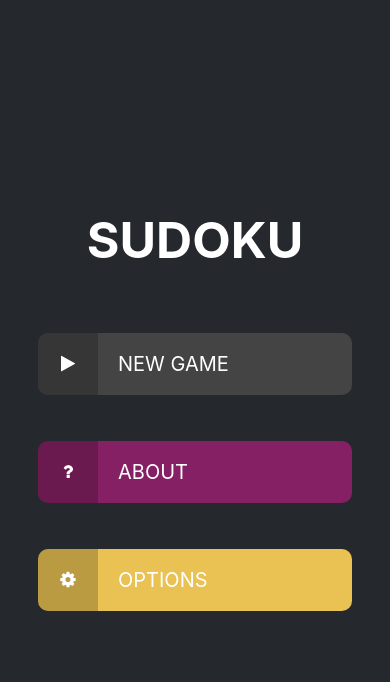
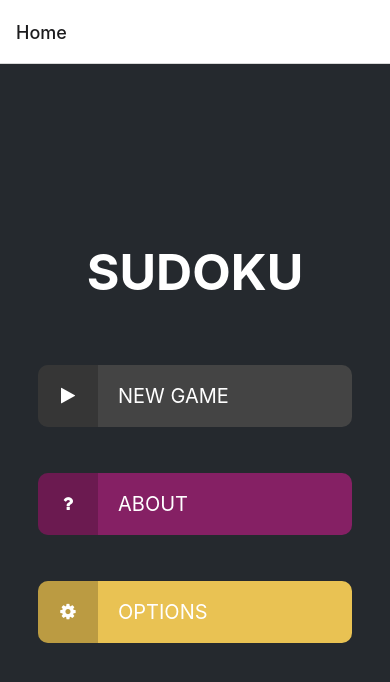
Before and after one commit to dsaavedr/sudoku-app, a React Native app: screen /Home in a window 390 px wide. Shown: the top 682 px of the page. Built offline with nearby package versions, Linux system fonts and the light colour scheme.

Commit message:
Added navigator packages

```diff
--- a/App.js
+++ b/App.js
@@ -1,13 +1,23 @@
 import { StatusBar } from 'expo-status-bar';
 import { StyleSheet, View } from 'react-native';
-import {MainMenu} from './src/views';
+import { NavigationContainer } from '@react-navigation/native';
+import { createStackNavigator } from '@react-navigation/stack';
+
+import { Home } from './src/views';
+
+const Stack = createStackNavigator();
 
 export default function App() {
   return (
-    <View style={styles.container}>
-      <MainMenu />
+    <NavigationContainer>
+      <Stack.Navigator>
+        <Stack.Screen
+          name="Home"
+          component={Home}
+        />
+      </Stack.Navigator>
       <StatusBar style="auto" />
-    </View>
+    </NavigationContainer>
   );
 }
 
--- a/src/views/MainMenu.js
+++ b/src/views/Home.js
@@ -51,9 +51,11 @@ export default function MainMenu() {
 
   return (
     <View style={styles.container}>
-      <Text style={styles.title}>Sudoku</Text>
-      <View style={styles.buttonList}>
-        {buttonElements}
+      <View style={styles.container}>
+        <Text style={styles.title}>Sudoku</Text>
+        <View style={styles.buttonList}>
+          {buttonElements}
+        </View>
       </View>
     </View>
   );
@@ -61,6 +63,10 @@ export default function MainMenu() {
 
 const styles = StyleSheet.create({
   container: {
+    flex: 1,
+    backgroundColor: '#25292e',
+    alignItems: 'center',
+    justifyContent: 'center',
   },
   buttonList: {
     marginTop: 40
--- a/src/views/index.js
+++ b/src/views/index.js
@@ -1,3 +1,3 @@
-import MainMenu from "./MainMenu";
+import Home from "./Home";
 
-export {MainMenu};
+export {Home};
```
Also changed, not shown: package.json (+10 -3 lines), 1 other file (tests, documents, lock files or other folders).
